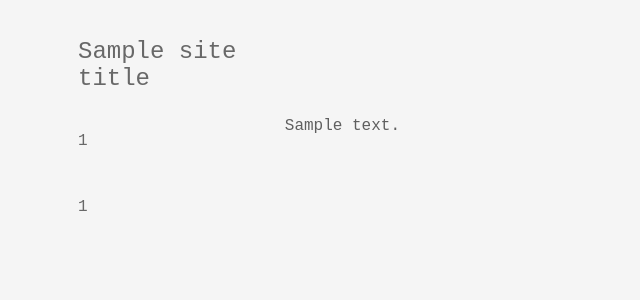
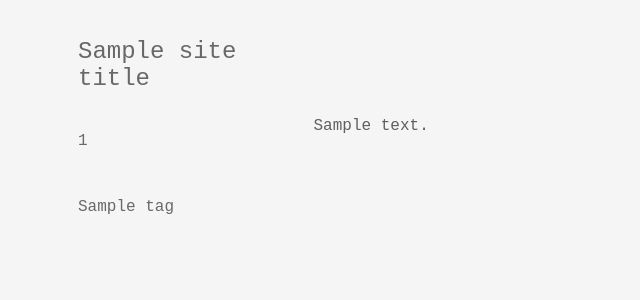
Before and after one commit to jduar/static_page_generator, a Python web app: template templates/main_layout.html in a window 1280 px wide. Shown: the top 300 px of the page, without its empty margins (0-640 px from the left). Run offline with Jinja, Linux system fonts and the light colour scheme; the template is opened without the code that fills it: most values are stand-ins (such as "Sample title", 1, 10 or a date in 2020).

Commit message:
several changes

```diff
--- a/static/css/style.css
+++ b/static/css/style.css
@@ -9,28 +9,27 @@
   padding-right: 15px;
 }
 
-.pages {
+.sections {
   flex-direction: row;
 }
 
-.pages a {
+.section-item {
+  float: left;
+  list-style-type: none;
+  padding: 5px;
+  padding-left: 0;
+  padding-right: 0;
+}
+
+.sections a {
   padding-right: 10px;
   text-decoration: none;
 }
 
-.pages ul {
+.sections ul {
   padding-left: 0;
-  margin-top: 20px;
   margin-bottom: 0;
   list-style: none;
-}
-
-.pages li {
-  float: left;
-  padding: 5px;
-  padding-left: 0px;
-  padding-right: 0px;
-  list-style-type: none;
 }
 
 .horizontal {
@@ -39,7 +38,7 @@
 }
 
 .content {
-  padding-top: 10px;
+  padding-top: 25px;
   padding-bottom: 10px;
   width: 100%;
   color: rgb(95, 95, 95);
@@ -101,26 +100,28 @@
   display: none;
 }
 
+.top-margin {
+    margin-top: 20px;
+}
+
 @media only screen and (min-width: 865px) {
   body {
     padding: 10px 25px 10px 25px;
   }
 
-  .pages {
+  .sections {
     display: flex;
     flex-direction: column;
     width: 20%;
-  }
-
-  .pages ul {
     padding-left: 30px;
   }
 
-  .pages li {
+  .sections li {
     float: none;
   }
 
   .content {
+    padding-top: 10px;
     width: 78%;
   }
 
--- a/templates/main_layout.html
+++ b/templates/main_layout.html
@@ -2,30 +2,33 @@
 
 {% block body %}
   <div class="horizontal">
-    <div class="pages title">
+    <div class="sections title">
       <a href="./">{{ site_title }}</a>
     </div>
   </div>
   <div class="horizontal">
-    <div class="pages">
+    <div class="sections">
       {% if text_pages %}
-        <ul>
+        <ul class="top-margin">
           {% for text_page in text_pages %}
-            <li>
+            <li class="section-item">
               <a href="{{ text_page }}">{{ text_page }}</a>
             </li>
           {% endfor %}
         </ul>
         <br/>
       {% endif %}
-      {% if photo_pages %}
-        <ul>
-          {% for photo_page in photo_pages %}
-            <li>
-              <a href="{{ photo_page }}">{{ photo_page }}</a>
+      {% if photo_sections %}
+        <ul class="top-margin">
+          {% for tag in photo_sections %}
+            <li class="section-item">
+              <a href="{{ tag }}">{{ tag }}</a>
             </li>
           {% endfor %}
         </ul>
+      {% endif %}
+      {% if show_tags_page %}
+        <a class="top-margin section-item" href="tags">tags</a>
       {% endif %}
     </div>
     <div class="content">
```
Also changed, not shown: src/generator.py (+14 -5 lines), src/main.py (+2 -9 lines), src/utils/sorters.py (+7 -9 lines), templates/tags_page.html (added, +9 -0 lines).
